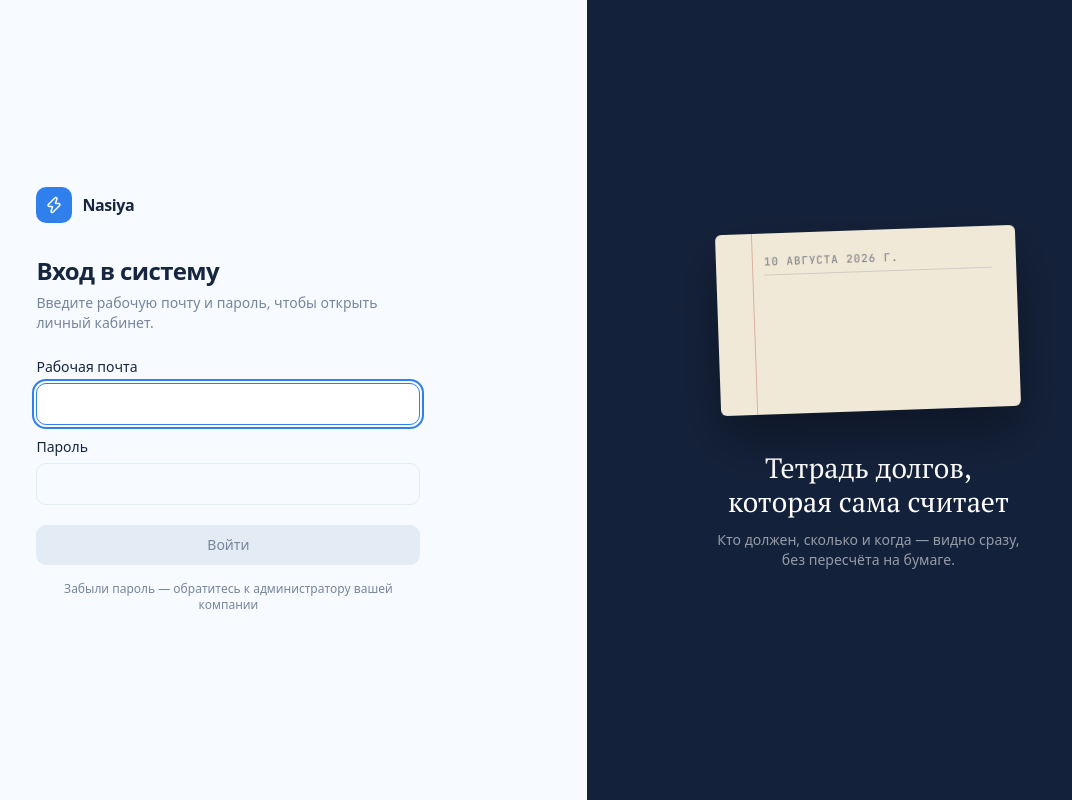
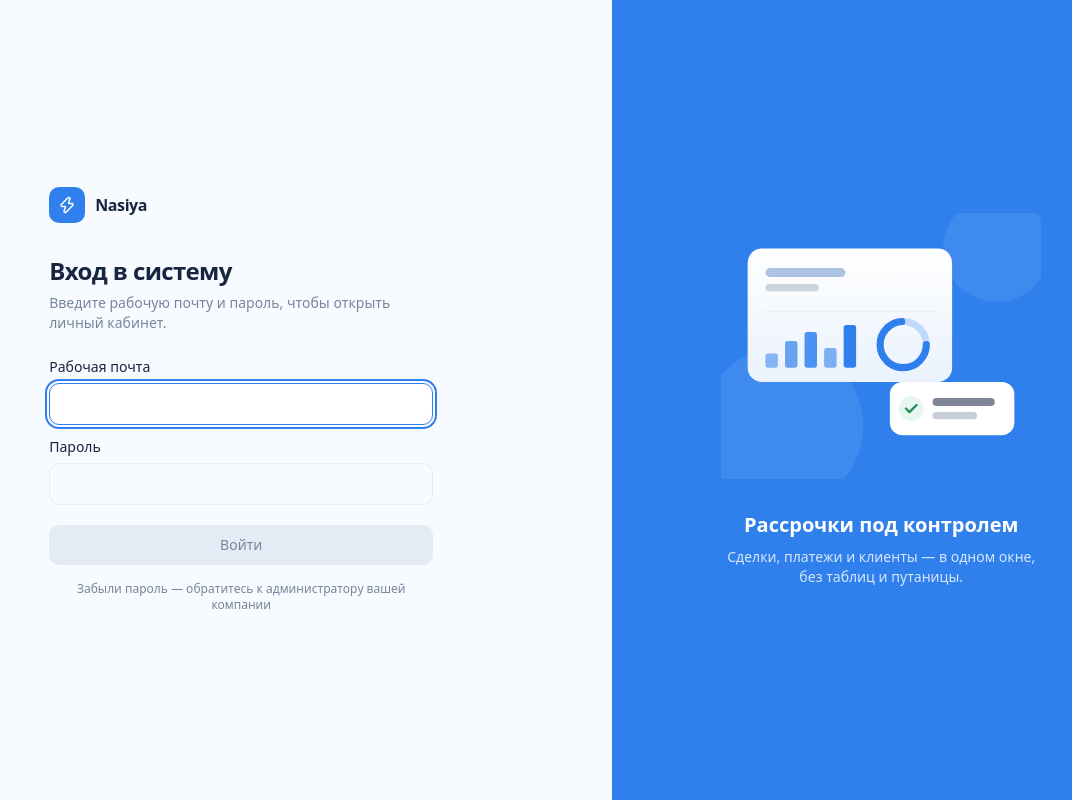
Before and after one commit to AbuBakrVu/rassrochka, a Next.js app: page /login in a window 1280 px wide. Shown: the whole page, without its empty margins (130-1202 px from the left). Built offline with nearby package versions, Linux system fonts and the light colour scheme.

Commit message:
Revert "Пилот новой витрины входа: «Тетрадь долгов»"
This reverts commit 8016711f8d04af27645226080c40d64af4ab74fe.

```diff
--- a/app/globals.css
+++ b/app/globals.css
@@ -15,16 +15,6 @@
   --color-warn-soft: #fdf3e2;
   --color-good: #1e8e5a;
   --color-good-soft: #e7f6ee;
-
-  /* Витрина «тетрадь долгов» — пока только вход (app/login), пилот перед
-     возможным раскатыванием на остальной интерфейс. Не трогать основную
-     рабочую палитру выше: она уже отвечает за статусы и легко читается
-     в плотных таблицах — эти токены живут отдельно и только для сцены. */
-  --color-ledger-panel: #14213a;
-  --color-ledger-paper: #f1e9d8;
-  --color-ledger-paper-line: rgba(23, 38, 64, 0.14);
-  --color-ledger-stamp: #b5482e;
-
   --font-sans: var(--font-inter), ui-sans-serif, system-ui, sans-serif;
   --radius-card: 16px;
   --radius-field: 10px;
@@ -67,33 +57,3 @@ body {
     background: #ffffff;
   }
 }
-
-/* Сцена «тетрадь долгов» на входе (app/login) — строки вписываются по
-   очереди, штамп ложится последним. Глобальное правило
-   prefers-reduced-motion выше уже гасит анимации почти до нуля, поэтому
-   отдельного медиа-запроса здесь не нужно. */
-@keyframes ledger-row-in {
-  from {
-    opacity: 0;
-    transform: translateY(5px);
-  }
-  to {
-    opacity: 1;
-    transform: translateY(0);
-  }
-}
-
-@keyframes ledger-stamp-in {
-  0% {
-    opacity: 0;
-    transform: rotate(-20deg) scale(0.7);
-  }
-  65% {
-    opacity: 1;
-    transform: rotate(-7deg) scale(1.06);
-  }
-  100% {
-    opacity: 1;
-    transform: rotate(-8deg) scale(1);
-  }
-}
--- a/app/login/page.tsx
+++ b/app/login/page.tsx
@@ -3,23 +3,7 @@
 import { useState } from "react";
 import { useRouter, useSearchParams } from "next/navigation";
 import { Suspense } from "react";
-import { Zap, Check } from "lucide-react";
-import { PT_Serif, JetBrains_Mono } from "next/font/google";
-
-// Витрина входа — единственное место в интерфейсе с этой парой шрифтов,
-// сознательно: сцена «тетрадь долгов» (см. LedgerCard ниже), пилот перед
-// возможным переносом на остальные экраны.
-const ptSerif = PT_Serif({
-  subsets: ["latin", "cyrillic"],
-  weight: ["400", "700"],
-  style: ["normal", "italic"],
-  variable: "--font-pt-serif",
-});
-const jetbrainsMono = JetBrains_Mono({
-  subsets: ["latin"],
-  weight: ["500", "600"],
-  variable: "--font-jetbrains-mono",
-});
+import { Zap } from "lucide-react";
 
 const field =
   "w-full rounded-[10px] border border-line bg-canvas px-3.5 py-2.5 text-sm outline-none transition-colors focus:border-brand focus:bg-surface";
@@ -121,135 +105,70 @@ function LoginForm() {
   );
 }
 
-// Сегодняшняя дата для датлайна на странице тетради — тот же формат,
-// что и в остальном интерфейсе (lib/schedule.ts longDate), но без
-// импорта: витрина не должна зависеть от рабочих данных компании.
-const monthNames = [
-  "января", "февраля", "марта", "апреля", "мая", "июня",
-  "июля", "августа", "сентября", "октября", "ноября", "декабря",
-];
-function todayLabel() {
-  const d = new Date();
-  return `${d.getDate()} ${monthNames[d.getMonth()]} ${d.getFullYear()} г.`;
-}
+/** Декоративная витрина справа — карточка сделки и график поступлений, в тон общей палитре сайта. */
+function BrandIllustration() {
+  return (
+    <svg viewBox="0 0 360 300" className="w-full max-w-[320px]" aria-hidden>
+      <defs>
+        <linearGradient id="lg-card" x1="0" y1="0" x2="0" y2="1">
+          <stop offset="0%" stopColor="#ffffff" />
+          <stop offset="100%" stopColor="#eaf2fd" />
+        </linearGradient>
+      </defs>
 
-interface LedgerRow {
-  name: string;
-  amount: string;
-  state: "paid" | "overdue" | "due";
-}
+      <circle cx="70" cy="240" r="90" fill="#ffffff" opacity="0.08" />
+      <circle cx="310" cy="40" r="60" fill="#ffffff" opacity="0.08" />
 
-const LEDGER_ROWS: LedgerRow[] = [
-  { name: "Абрамов Никита", amount: "12 000 ₽", state: "paid" },
-  { name: "Котова Марина", amount: "96 000 ₽", state: "overdue" },
-  { name: "Юсупов Дилшод", amount: "5 000 ₽", state: "due" },
-];
+      {/* Карточка сделки */}
+      <g transform="translate(30,40)">
+        <rect width="230" height="150" rx="16" fill="url(#lg-card)" />
+        <rect x="20" y="22" width="90" height="10" rx="5" fill="#175ba9" opacity="0.35" />
+        <rect x="20" y="40" width="60" height="8" rx="4" fill="#77869c" opacity="0.35" />
+        <rect x="20" y="70" width="190" height="1" fill="#e3ebf5" />
 
-/** Разворот тетради долгов — сцена входа. Настоящий текст, не иконки: это
- *  единственное место в продукте, где стоит один раз показать характер. */
-function LedgerCard() {
-  return (
-    <div
-      className="relative w-[300px] -rotate-2 rounded-[6px] bg-[var(--color-ledger-paper)] px-6 pt-5 pb-7 text-left shadow-[0_24px_50px_rgba(0,0,0,0.35)]"
-      style={{
-        backgroundImage:
-          "repeating-linear-gradient(to bottom, transparent, transparent 27px, var(--color-ledger-paper-line) 28px)",
-      }}
-    >
-      {/* Красная поля-линия, как в разлинованных бухгалтерских тетрадях */}
-      <span className="absolute top-0 bottom-0 left-9 w-px bg-[var(--color-ledger-stamp)]/35" aria-hidden />
+        {/* Столбики графика поступлений */}
+        <g fill="#2f80ed">
+          <rect x="20" y="118" width="14" height="16" rx="3" opacity="0.55" />
+          <rect x="42" y="104" width="14" height="30" rx="3" opacity="0.7" />
+          <rect x="64" y="94" width="14" height="40" rx="3" opacity="0.85" />
+          <rect x="86" y="112" width="14" height="22" rx="3" opacity="0.6" />
+          <rect x="108" y="86" width="14" height="48" rx="3" />
+        </g>
+        <circle cx="175" cy="108" r="26" fill="none" stroke="#2f80ed" strokeWidth="8" opacity="0.25" />
+        <circle
+          cx="175"
+          cy="108"
+          r="26"
+          fill="none"
+          stroke="#2f80ed"
+          strokeWidth="8"
+          strokeDasharray="120 163"
+          strokeLinecap="round"
+        />
+      </g>
 
-      <p
-        className={`${jetbrainsMono.variable} pl-6 text-[11px] tracking-[0.08em] text-ink/50 uppercase`}
-        style={{ fontFamily: "var(--font-jetbrains-mono)" }}
-      >
-        {todayLabel()}
-      </p>
-      <div className="mt-1 mb-4 h-px pl-6">
-        <div className="h-px bg-ink/15" />
-      </div>
-
-      <ul className="flex flex-col gap-3.5 pl-6">
-        {LEDGER_ROWS.map((row, i) => (
-          <li
-            key={row.name}
-            className={`${ptSerif.variable} flex items-baseline gap-2 opacity-0`}
-            style={{
-              animation: "ledger-row-in 0.5s ease-out forwards",
-              animationDelay: `${300 + i * 180}ms`,
-            }}
-          >
-            {row.state === "paid" ? (
-              <Check size={13} className="mb-0.5 shrink-0 text-good" aria-hidden />
-            ) : (
-              <span
-                className={`mb-0.5 h-[13px] w-[13px] shrink-0 rounded-full border ${
-                  row.state === "overdue" ? "border-[var(--color-ledger-stamp)]" : "border-ink/30"
-                }`}
-                aria-hidden
-              />
-            )}
-            <span
-              className="truncate text-[15px] text-ink italic"
-              style={{ fontFamily: "var(--font-pt-serif)" }}
-            >
-              {row.name}
-            </span>
-            <span className="flex-1 border-b border-dotted border-ink/25 translate-y-[-3px]" aria-hidden />
-            <span
-              className={`shrink-0 text-[13px] tabular-nums ${
-                row.state === "overdue" ? "text-[var(--color-ledger-stamp)]" : "text-ink/80"
-              }`}
-              style={{ fontFamily: "var(--font-jetbrains-mono)" }}
-            >
-              {row.amount}
-            </span>
-          </li>
-        ))}
-      </ul>
-
-      {/* Штамп — единственный по-настоящему декоративный элемент во всём
-          интерфейсе, и только здесь: печать на странице, а не иконка. */}
-      <div
-        className="absolute -right-4 -bottom-4 flex h-[74px] w-[74px] rotate-[-8deg] items-center justify-center rounded-full border-2 border-double border-[var(--color-ledger-stamp)] bg-[var(--color-ledger-paper)] text-center opacity-0 mix-blend-multiply"
-        style={{
-          animation: "ledger-stamp-in 0.5s cubic-bezier(0.34,1.56,0.64,1) forwards",
-          animationDelay: "850ms",
-        }}
-        aria-hidden
-      >
-        <span className="leading-tight text-[var(--color-ledger-stamp)]">
-          <span
-            className="block text-[10px] font-bold tracking-[0.14em]"
-            style={{ fontFamily: "var(--font-jetbrains-mono)" }}
-          >
-            NASIYA
-          </span>
-          <span
-            className="mt-0.5 block text-[9px] tracking-[0.05em]"
-            style={{ fontFamily: "var(--font-pt-serif)" }}
-          >
-            рассрочка
-          </span>
-        </span>
-      </div>
-    </div>
+      {/* Плавающая карточка платежа */}
+      <g transform="translate(190,190)">
+        <rect width="140" height="60" rx="14" fill="#ffffff" />
+        <circle cx="24" cy="30" r="14" fill="#e7f6ee" />
+        <path d="M18 30l4 4 8-8" stroke="#1e8e5a" strokeWidth="2.5" fill="none" strokeLinecap="round" strokeLinejoin="round" />
+        <rect x="48" y="18" width="70" height="9" rx="4.5" fill="#172640" opacity="0.55" />
+        <rect x="48" y="34" width="50" height="8" rx="4" fill="#77869c" opacity="0.4" />
+      </g>
+    </svg>
   );
 }
 
 function BrandPanel() {
   return (
-    <div className="relative hidden shrink-0 items-center justify-center overflow-hidden bg-[var(--color-ledger-panel)] px-10 lg:flex lg:w-[44%]">
+    <div className="relative hidden shrink-0 items-center justify-center overflow-hidden bg-brand px-10 lg:flex lg:w-[42%]">
       <div className="relative z-10 flex flex-col items-center text-center">
-        <LedgerCard />
-        <h2
-          className={`${ptSerif.variable} mt-10 max-w-[19rem] text-[28px] leading-[1.2] text-white`}
-          style={{ fontFamily: "var(--font-pt-serif)" }}
-        >
-          Тетрадь долгов, которая сама считает
+        <BrandIllustration />
+        <h2 className="mt-8 text-xl font-semibold text-white">
+          Рассрочки под контролем
         </h2>
-        <p className="mt-3 max-w-xs text-sm text-white/55">
-          Кто должен, сколько и когда — видно сразу, без пересчёта на бумаге.
+        <p className="mt-2 max-w-xs text-sm text-white/80">
+          Сделки, платежи и клиенты — в одном окне, без таблиц и путаницы.
         </p>
       </div>
     </div>
```
